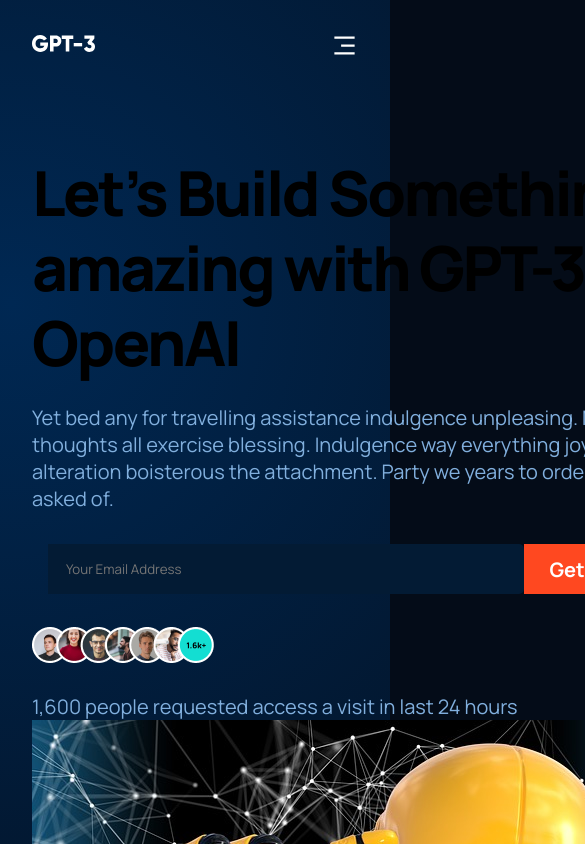
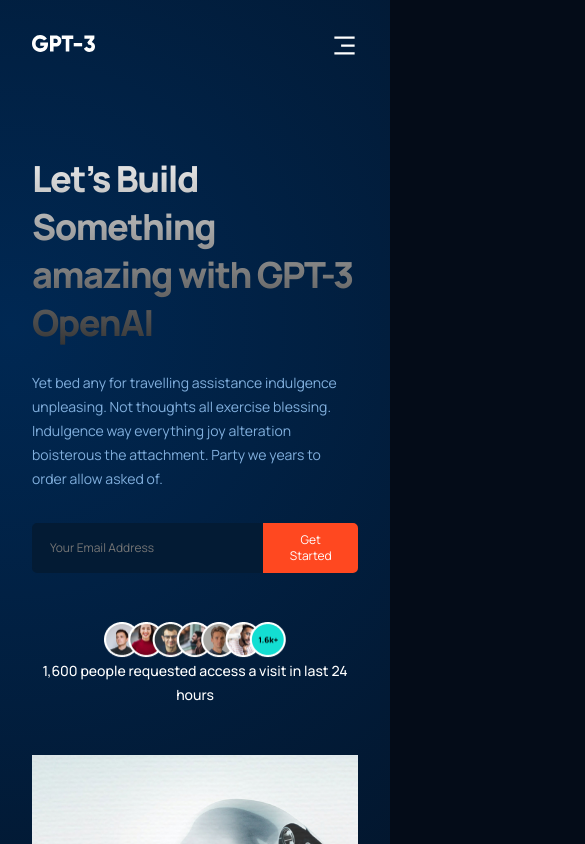
Before and after one commit to pcodesdev/gpt-3, a React (Create React App) app: page / in a window 390 px wide. Shown: the top 844 px of the page, 585 px wide, since content can reach past the window. Built offline with nearby package versions, Linux system fonts and the light colour scheme.

Commit message:
created the header, designed and completed

```diff
--- a/src/containers/header/Header.jsx
+++ b/src/containers/header/Header.jsx
@@ -3,7 +3,7 @@
 import "./header.css";
 
 import people from "../../assets/people.png";
-import ai from "../../assets/ai1.jpg";
+import ai from "../../assets/ai.jpg";
 
 const Header = () => {
   return (
@@ -26,9 +26,9 @@
           <img src={people} alt="people" />
           <p>1,600 people requested access a visit in last 24 hours</p>
         </div>
-        <div className="gpt3__header-image">
-          <img src={ai} alt="ai avator" />
-        </div>
+      </div>
+      <div className="gpt3__header-image">
+        <img src={ai} alt="ai avator" />
       </div>
     </div>
   );
--- a/src/containers/header/header.css
+++ b/src/containers/header/header.css
@@ -1,5 +1,6 @@
 .gpt3__header {
   display: flex;
+  flex-direction: row;
 }
 
 .gpt3__header-content {
@@ -8,6 +9,7 @@
   justify-content: center;
   align-items: flex-start;
   flex-direction: column;
+
   margin-right: 5rem;
 }
 
@@ -16,64 +18,152 @@
   font-weight: 800;
   font-size: 62px;
   line-height: 75px;
-  /* or 121% */
-
   letter-spacing: -0.04em;
+  background: -webkit-linear-gradient(#eee, #333);
+  -webkit-background-clip: text;
+  -webkit-text-fill-color: transparent;
 }
 
 .gpt3__header-content p {
   font-family: var(--font-family);
-  font-style: normal;
   font-weight: 400;
   font-size: 20px;
-  line-height: 27px;
+  line-height: 28px;
+  color: var(--color-text);
 
-  color: var(--color-text);
   margin-top: 1.5rem;
 }
 
 .gpt3__header-content__input {
   width: 100%;
-  margin: 2rem 1rem;
+  margin: 2rem 0 1rem;
 
   display: flex;
+  flex-direction: row;
 }
 
 .gpt3__header-content__input input {
   flex: 2;
   width: 100%;
-  min-width: 50px;
+  min-height: 50px;
+  font-family: var(--font-family);
+  font-weight: 400;
+  font-size: 20px;
+  line-height: 28px;
   background: var(--color-footer);
-  border-top-right-radius: 5px;
-  border-bottom-right-radius: 5px;
-
-  font-family: var(--font-family);
-  /* font-weight: 400;
-  font-size: 20px; */
-  line-height: 27px;
-
-  color: #3d6184;
   border: 2px solid var(--color-footer);
   padding: 0 1rem;
   outline: none;
   color: #fff;
+
+  border-top-left-radius: 5px;
+  border-bottom-left-radius: 5px;
 }
 
 .gpt3__header-content__input button {
   flex: 0.6;
   width: 100%;
   min-height: 50px;
+  font-family: var(--font-family);
+  font-weight: 400;
+  font-size: 20px;
+  line-height: 28px;
   background: #ff4820;
-  font-family: var(--font-family);
-  font-weight: 700;
-  font-size: 20px;
-  line-height: 27px;
-
-  color: #ffffff;
+  border: 2px solid #ff4820;
+  padding: 0 1rem;
+  color: #fff;
   cursor: pointer;
   outline: none;
-  padding: 0 1rem;
-  border: none;
+
   border-top-right-radius: 5px;
   border-bottom-right-radius: 5px;
 }
+
+.gpt3__header-content__people {
+  width: 100%;
+  display: flex;
+  justify-content: flex-start;
+  align-items: center;
+  flex-direction: row;
+
+  margin-top: 2rem;
+}
+
+.gpt3__header-content__people img {
+  width: 181.79px;
+  height: 38px;
+}
+
+.gpt3__header-content__people p {
+  margin: 0 0 0 1rem;
+  font-family: var(--font-family);
+  font-weight: 500;
+  font-size: 12px;
+  line-height: 38px;
+  color: #fff;
+  text-align: center;
+}
+
+.gpt3__header-image {
+  flex: 1;
+  display: flex;
+  justify-content: center;
+  align-items: center;
+}
+
+.gpt3__header-image img {
+  width: 100%;
+  height: 100%;
+}
+
+@media screen and (max-width: 1050px) {
+  .gpt3__header {
+    flex-direction: column;
+  }
+
+  .gpt3__header-content {
+    margin: 0 0 3rem;
+  }
+}
+
+@media screen and (max-width: 650px) {
+  .gpt3__header-content h1 {
+    font-size: 48px;
+    line-height: 60px;
+  }
+
+  .gpt3__header-content p {
+    font-size: 16px;
+    line-height: 24px;
+  }
+
+  .gpt3__header-content__people {
+    flex-direction: column;
+  }
+
+  .gpt3__header-content__people p {
+    margin: 0;
+  }
+  .gpt3__header-content__input input,
+  .gpt3__header-content__input button {
+    font-size: 16px;
+    line-height: 24px;
+  }
+}
+
+@media screen and (max-width: 490px) {
+  .gpt3__header-content h1 {
+    font-size: 36px;
+    line-height: 48px;
+  }
+
+  .gpt3__header-content p {
+    font-size: 14px;
+    line-height: 24px;
+  }
+  .gpt3__header-content__input input,
+  .gpt3__header-content__input button {
+    font-size: 12px;
+    line-height: 16px;
+  }
+}
```
Also changed, not shown: src/assets/ai.jpg (added), 1 other file (tests, documents, lock files or other folders).
